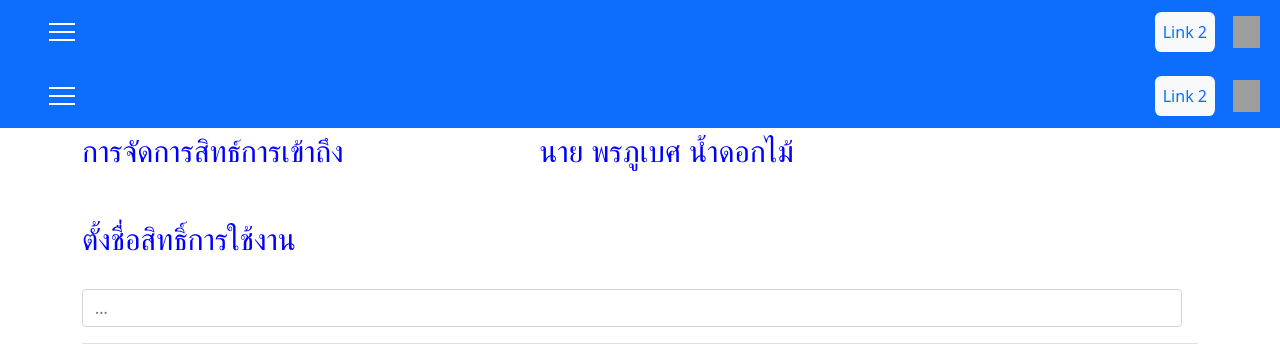
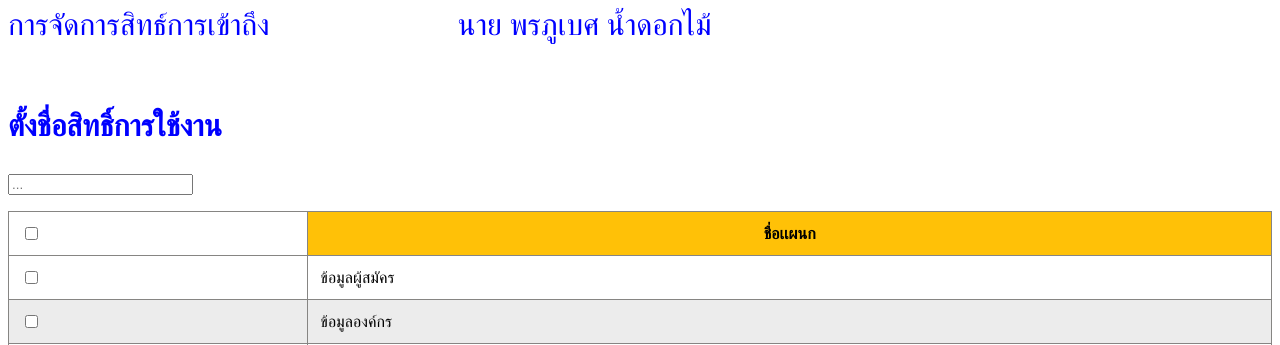
Before and after one commit to Boonyarit2442/MiniProject_PU, a PHP site: page /view/permission/pu2.php in a window 1280 px wide. Shown: the top 345 px of the page. Run offline with PHP 8.4, Linux system fonts and the light colour scheme; grey boxes are pictures that could not be loaded.

Commit message:
permission 3

```diff
--- a/view/permission/pu2.php
+++ b/view/permission/pu2.php
@@ -1,38 +1,38 @@
-
-
-    <!DOCTYPE html>
 <html lang="en">
 
 <head>
   <meta charset="UTF-8">
   <title>Document</title>
 
-  <link href="https://cdn.jsdelivr.net/npm/bootstrap@5.0.2/dist/css/bootstrap.min.css" rel="stylesheet"
-    integrity="sha384-EVSTQN3/azprG1Anm3QDgpJLIm9Nao0Yz1ztcQTwFspd3yD65VohhpuuCOmLASjC" crossorigin="anonymous">
-  <script src="https://cdn.jsdelivr.net/npm/bootstrap@5.0.2/dist/js/bootstrap.bundle.min.js"
-    integrity="sha384-MrcW6ZMFYlzcLA8Nl+NtUVF0sA7MsXsP1UyJoMp4YLEuNSfAP+JcXn/tWtIaxVXM"
-    crossorigin="anonymous"></script>
-  <!--<script src="bar.js"></script>-->
+
 </head>
 
 <body style="height: 60px;">
   <!-- navigater Bar -->
-<?php require_once('../../layout/_layout.php')?>
+
+
+
+
+
+
   <style>
     table {
       border-collapse: collapse;
       width: 100%;
     }
+
     th {
       text-align: center;
       background-color: #ffc107;
       color: #000000;
     }
+
     td,
     th {
       border: 1px solid #868583;
       padding: 12px;
     }
+
     tr:nth-child(even) {
       background-color: #ececec;
     }
@@ -106,61 +116,40 @@
       text-decoration: none;
       transition-duration: .25s;
     }
+
     .menu__item:hover {
       color: #fff;
       background-color: #043AA3;
     }
 
-  .nav-item > div {
+    .nav-item>div {
       margin-left: 10px;
       border-radius: 0.4rem;
     }
-  .nav-item > a{
+
+    .nav-item>a {
       margin-left: 10px;
     }
   </style>
-  <nav class="navbar navbar-expand-sm bg-primary ">
-    <div class="container-fluid " >
-      <!-- Hamburger Menu -->
-      <div class="hamburger-menu">
-        <input id="menu__toggle" type="checkbox" />
-        <label class="menu__btn" for="menu__toggle">
-          <span></span>
-        </label>
-        <ul class="menu__box">
-          <li><a class="menu__item" href="#">Home</a></li>
-          <li><a class="menu__item" href="#">About</a></li>
-          <li><a class="menu__item" href="#">Team</a></li>
-          <li><a class="menu__item" href="#">Contact</a></li>
-          <li><a class="menu__item" href="#">Twitter</a></li>
-        </ul>
-      </div>
-      <!-- Links -->
-      <ul class="navbar-nav d-flex align-items-center ">
-        <li class="nav-item">
-          <div class="nav-link bg-light " href="#">Link 2</div>
-        </li>
-        <li class="nav-item">
-          <a class="nav-link" href="#"><img class="icon-logout" src="https://cdn-icons-png.flaticon.com/128/11638/11638572.png" width="27" height="32"></a>
-        </li>
-      </ul>
-    </div>
-  </nav>
 
-</body>
 
-</html>
+
+
+
   <div class="container">
     <span style="font-size:30px"><span style="color:blue">การจัดการสิทธ์การเข้าถึง</span></span>&nbsp;&nbsp;
     &nbsp;&nbsp;&nbsp;&nbsp;&nbsp;&nbsp;&nbsp;&nbsp;&nbsp;&nbsp;
     &nbsp;&nbsp;&nbsp;&nbsp;&nbsp;&nbsp;&nbsp;&nbsp;&nbsp;&nbsp;&nbsp;&nbsp;&nbsp;&nbsp;&nbsp;&nbsp;&nbsp;&nbsp;&nbsp;&nbsp;&nbsp;&nbsp;&nbsp;&nbsp;&nbsp;&nbsp;&nbsp;&nbsp;&nbsp;
-    &nbsp;&nbsp;&nbsp;<span style="font-size:30px"><span style="color:blue">นาย พรภูเบศ น้ำดอกไม้</span></span></br></br></br>
+    &nbsp;&nbsp;&nbsp;<span style="font-size:30px"><span style="color:blue">นาย พรภูเบศ
+        น้ำดอกไม้</span></span><br><br><br>
 
   </div>
   <main>
     <div class="container">
 
-          <h1 style="font-size:30px"><p style="color:blue">ตั้งชื่อสิทธิ์การใช้งาน</p></h1>
+      <h1 style="font-size:30px">
+        <p style="color:blue">ตั้งชื่อสิทธิ์การใช้งาน</p>
+      </h1>
       <header class="py-3 mb-3 border-bottom">
 
 
```
Also changed, not shown: other parts of view/permission/pu2.php (+38 -25 lines), view/permission/pu.php (+1 -29 lines). Lines whose indentation alone changed are shown as unchanged.
